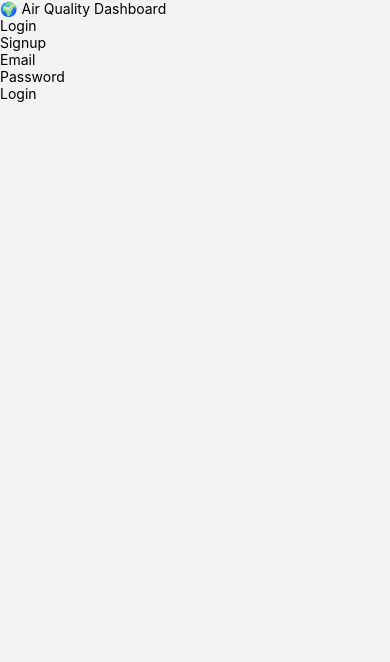
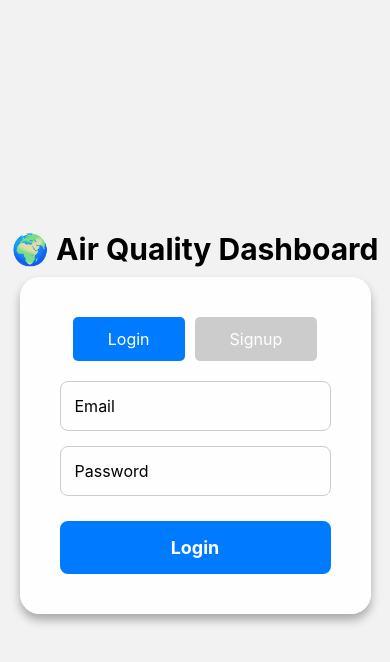
Before and after one commit to ShaileshPawale2004/AirAware, a React Native app: screen /Login in a window 390 px wide. Shown: the top 662 px of the page. Built offline with nearby package versions, Linux system fonts and the light colour scheme.

Commit message:
included stylesheets for login/signup

```diff
--- a/pages/LoginOrSignup.js
+++ b/pages/LoginOrSignup.js
@@ -1,34 +1,116 @@
 import React, { useState } from "react";
 import { View, Text, TextInput, TouchableOpacity, ImageBackground, StyleSheet, Alert } from "react-native";
 
-const LoginOrSignup = () => {
+
+const LoginOrSignup = ({ navigation }) => {
     const [email, setEmail] = useState("");
     const [password, setPassword] = useState("");
     const [isLogin, setIsLogin] = useState(true);
     const [message, setMessage] = useState("");
 
+
     return (
-        <View >
-            <Text >🌍 Air Quality Dashboard</Text>
-            <View >
-                <View >
-                    <TouchableOpacity onPress={() => setIsLogin(true)}>
-                        <Text >Login</Text>
+        <View style={styles.container}>
+            <Text style={styles.title}>🌍 Air Quality Dashboard</Text>
+            <View style={styles.card}>
+                <View style={styles.toggleContainer}>
+                    <TouchableOpacity style={[styles.toggleButton, isLogin && styles.activeButton]} onPress={() => setIsLogin(true)}>
+                        <Text style={styles.toggleText}>Login</Text>
                     </TouchableOpacity>
-                    <TouchableOpacity onPress={() => setIsLogin(false)}>
-                        <Text >Signup</Text>
+                    <TouchableOpacity style={[styles.toggleButton, !isLogin && styles.activeButton]} onPress={() => setIsLogin(false)}>
+                        <Text style={styles.toggleText}>Signup</Text>
                     </TouchableOpacity>
                 </View>
-                <TextInput placeholder="Email" value={email} onChangeText={setEmail} />
-                <TextInput placeholder="Password" secureTextEntry value={password} onChangeText={setPassword} />
-                {message !== "" && <Text >{message}</Text>}
-                <TouchableOpacity>
-                    <Text >{isLogin ? "Login" : "Signup"}</Text>
+                <TextInput style={styles.input} placeholder="Email" value={email} onChangeText={setEmail} />
+                <TextInput style={styles.input} placeholder="Password" secureTextEntry value={password} onChangeText={setPassword} />
+                {message !== "" && <Text style={styles.message}>{message}</Text>}
+                <TouchableOpacity style={styles.actionButton}>
+                    <Text style={styles.actionButtonText}>{isLogin ? "Login" : "Signup"}</Text>
                 </TouchableOpacity>
             </View>
         </View>
+    );
+};
 
-    );
-}
+const styles = StyleSheet.create({
+    background: {
+        flex: 1,
+        width: "100%",
+        height: "100%",
+        justifyContent: "center",
+        alignItems: "center",
+    },
+    container: {
+        flex: 1,
+        justifyContent: "center",
+        alignItems: "center",
+        width: "100%",
+    },
+    title: {
+        fontSize: 30,
+        fontWeight: "bold",
+        color: "#000",
+        marginBottom: 10,
+    },
+    card: {
+        width: "90%",
+        maxWidth: 450,
+        backgroundColor: "rgba(255, 255, 255, 0.95)",
+        padding: 40,
+        borderRadius: 20,
+        shadowColor: "#000",
+        shadowOffset: { width: 0, height: 6 },
+        shadowOpacity: 0.3,
+        shadowRadius: 10,
+        alignItems: "center",
+        elevation: 10,
+    },
+    toggleContainer: {
+        flexDirection: "row",
+        marginBottom: 20,
+    },
+    toggleButton: {
+        paddingVertical: 12,
+        paddingHorizontal: 35,
+        borderRadius: 5,
+        marginHorizontal: 5,
+        backgroundColor: "#ccc",
+    },
+    activeButton: {
+        backgroundColor: "#007bff",
+    },
+    toggleText: {
+        color: "#fff",
+        fontSize: 16,
+    },
+    input: {
+        width: "100%",
+        padding: 14,
+        marginBottom: 15,
+        borderWidth: 1,
+        borderColor: "#ccc",
+        borderRadius: 8,
+        fontSize: 16,
+    },
+    message: {
+        color: "red",
+        fontSize: 16,
+        marginBottom: 10,
+        textAlign: "center",
+    },
+    actionButton: {
+        backgroundColor: "#007bff",
+        padding: 16,
+        borderRadius: 8,
+        alignItems: "center",
+        width: "100%",
+        marginTop: 10,
+    },
+    actionButtonText: {
+        color: "#fff",
+        fontSize: 18,
+        fontWeight: "bold",
+    },
+});
 
 export default LoginOrSignup;
```
Also changed, not shown: package.json (+13 -2 lines), 2 other files (tests, documents, lock files or other folders).
